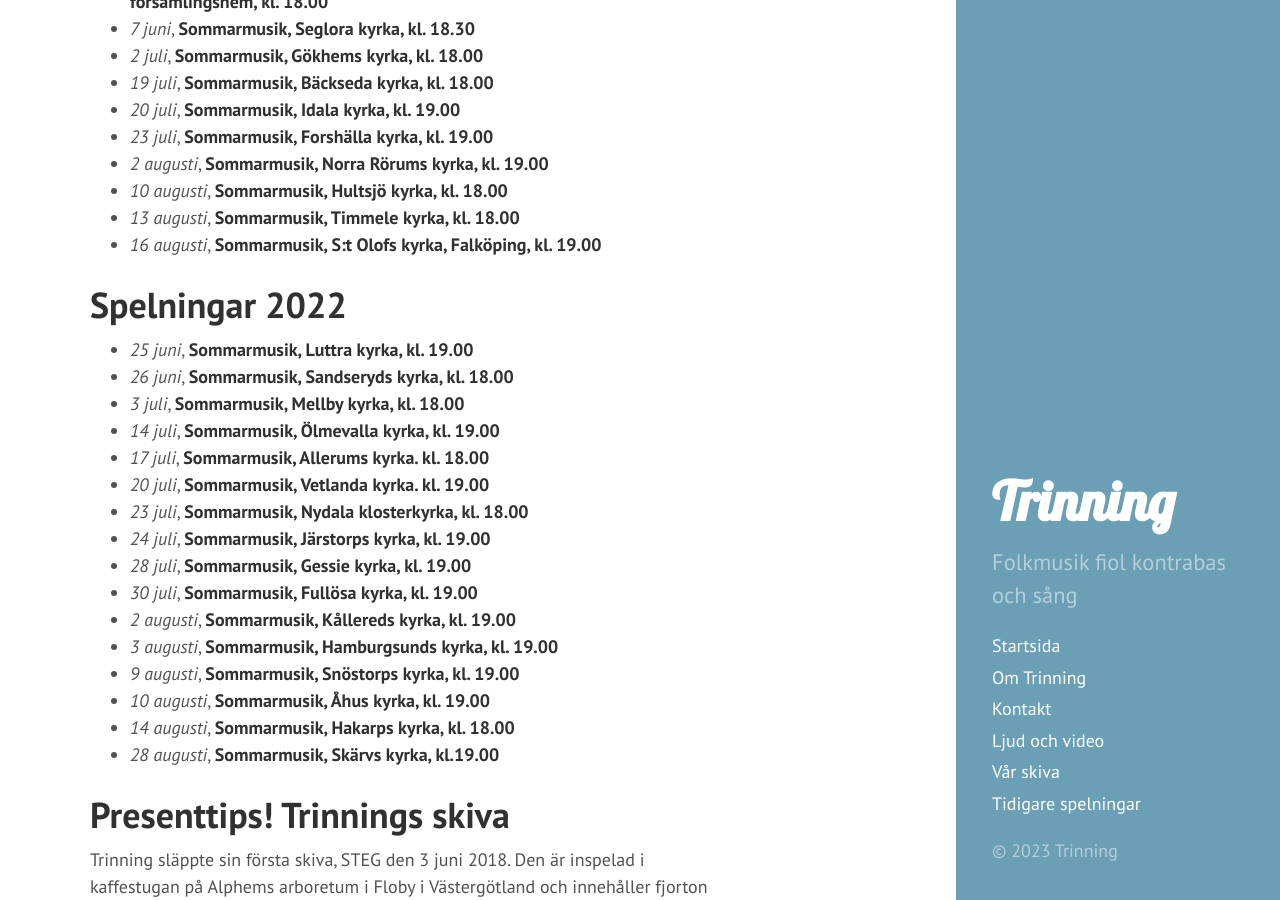
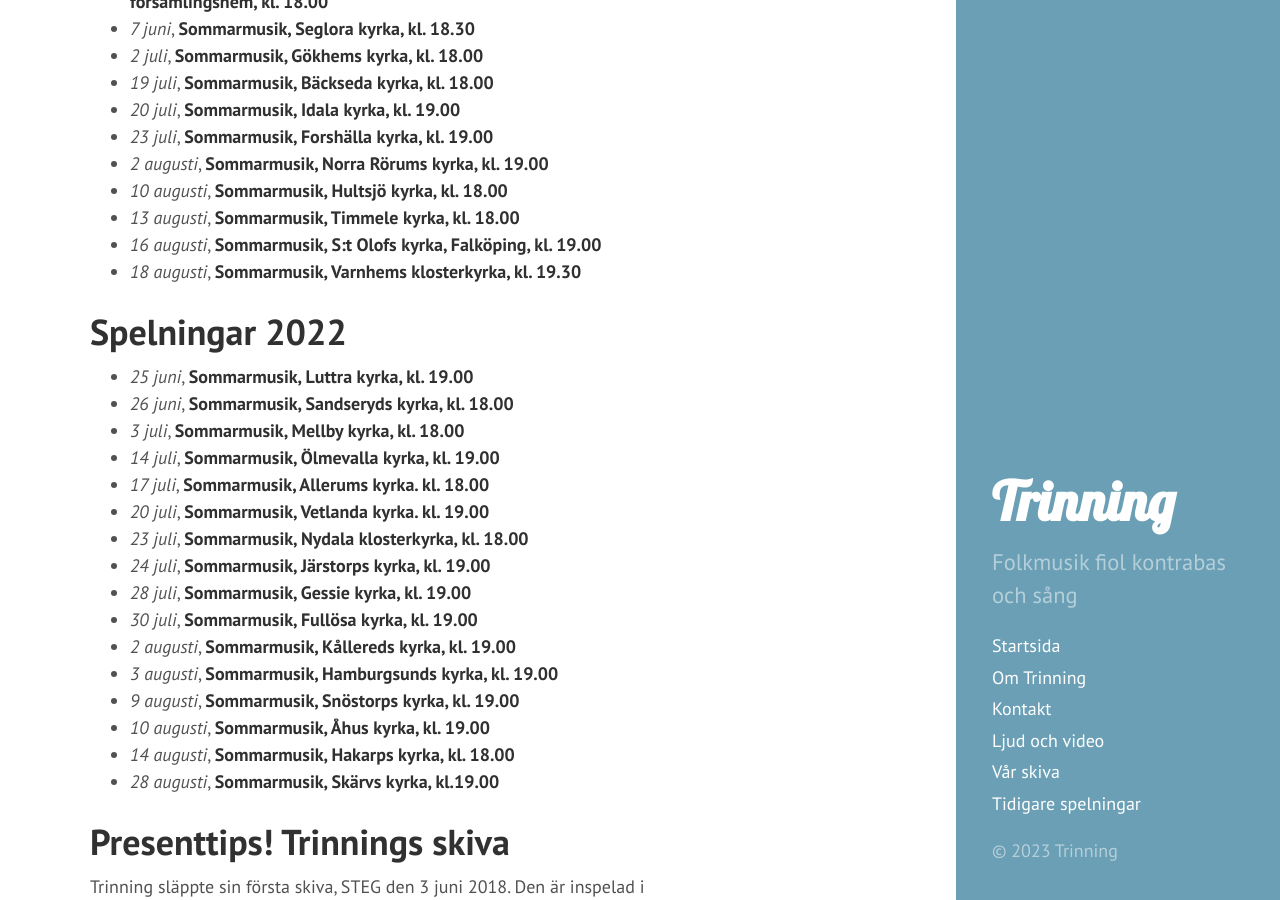
Before and after one commit to trinning/trinning.github.io, a Jekyll site: the page built from index.md, in a window 1280 px wide and 900 px high, scrolled down 732 px. Built offline with Jekyll 4.4.1, drawn with Linux system fonts in a browser that asks for light colours.

Commit message:
uppdaterat spelningar

```diff
--- a/index.md
+++ b/index.md
@@ -24,6 +24,7 @@ in lite norskt, amerikanskt, låtar från de brittiska öarna och visor från de
 * *10 augusti*, **Sommarmusik, Hultsjö kyrka, kl. 18.00**
 * *13 augusti*, **Sommarmusik, Timmele kyrka, kl. 18.00**
 * *16 augusti*, **Sommarmusik, S:t Olofs kyrka, Falköping, kl. 19.00**
+* *18 augusti*, **Sommarmusik, Varnhems klosterkyrka, kl. 19.30**
 
 # Spelningar 2022
 
```
